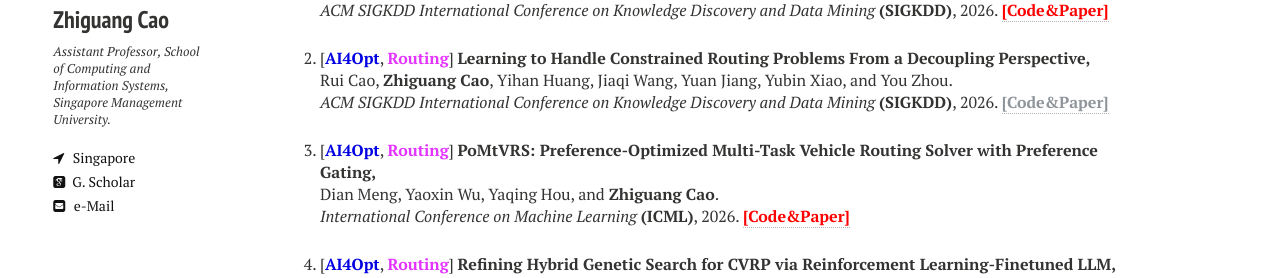
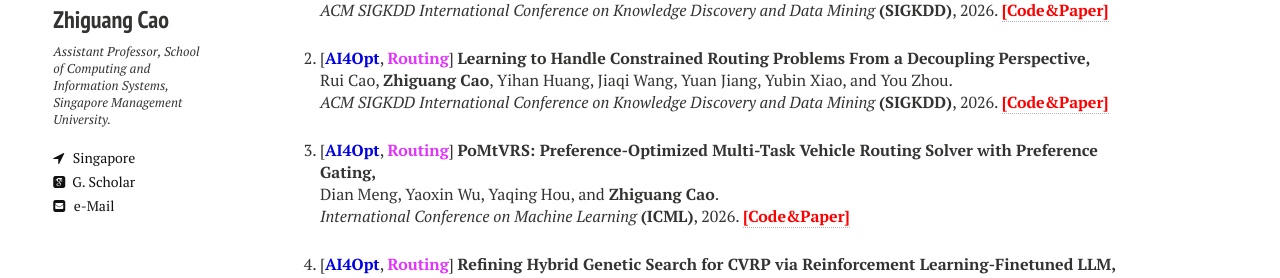
Before and after one commit to zhiguangcaosg/zhiguangcaosg.github.io, a Jekyll site: the page built from publications.md, in a window 1280 px wide. Shown: the part 286-564 px from the top of the page. Built offline with Jekyll 4.4.1, drawn with Linux system fonts in a browser that asks for light colours; nearby versions of some CDN libraries.

Commit message:
Update publications.html

```diff
--- a/_layouts/publications.html
+++ b/_layouts/publications.html
@@ -103,7 +103,7 @@ div.bibtex pre { font-size: 75%; overflow: auto;  width: 100%; padding: 0em 0em;
 <p>
 [<font color="#0000E3"><b>AI4Opt</b></font>, <font color="#E333FF"><b>Routing</b></font>] <b> Learning to Handle Constrained Routing Problems From a Decoupling Perspective,</b>
 <br> Rui Cao, <b>Zhiguang Cao</b>,  Yihan Huang, Jiaqi Wang, Yuan Jiang, Yubin Xiao, and You Zhou.<br>
-<i>ACM SIGKDD International Conference on Knowledge Discovery and Data Mining</i> <b>(SIGKDD)</b>, 2026. <a href="https://zhiguangcaosg.github.io/publications/"> <font color="#8F959A"><b>[Code&Paper]</b> </font></a>
+<i>ACM SIGKDD International Conference on Knowledge Discovery and Data Mining</i> <b>(SIGKDD)</b>, 2026. <a href="https://github.com/MolineC/DeCo" target="_blank"> <font color="#FF0000"><b>[Code&Paper]</b> </font></a>
 </p>
 </li>
 
```
